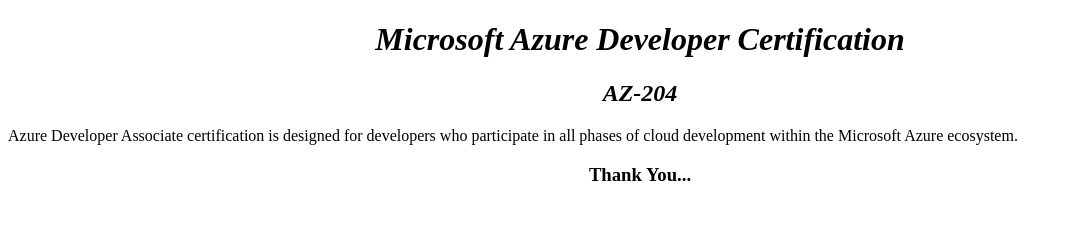
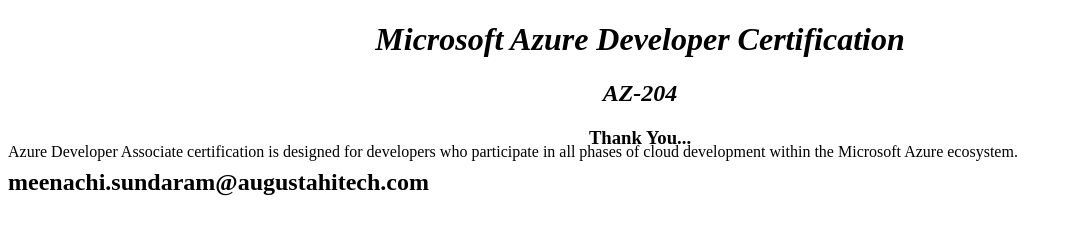
Before and after one commit to Meenachi-Sundaram-M/webapp-demo, a plain HTML site: page index.html in a window 1280 px wide. Shown: the whole page, without its empty margins (0-1072 px from the left). Drawn offline with Linux system fonts and the light colour scheme.

Commit message:
Update index.html

```diff
--- a/index.html
+++ b/index.html
@@ -8,11 +8,12 @@
 <body>
     <h1 style="font-style: italic;text-align: center;">Microsoft Azure Developer Certification</h1>
     <h2 style="font-style: italic;text-align: center;">AZ-204</h2>
-    <div>
+    <div style="position: fixed;">
         <p> Azure Developer Associate certification is
             designed for developers who participate in all phases of cloud development within the Microsoft Azure ecosystem.
         </p>
     </div>
     <h3 style="text-align: center;">Thank You...</h3>
+    <h2>meenachi.sundaram@augustahitech.com</h2>
 </body>
 </html>
```
